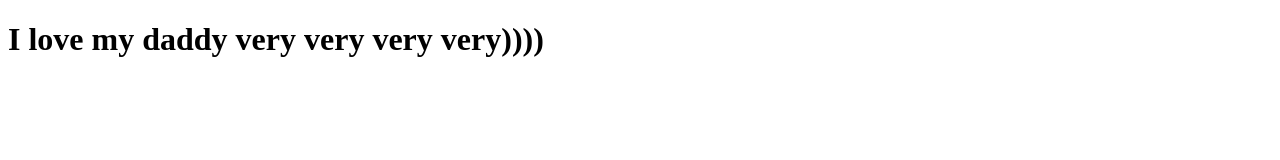
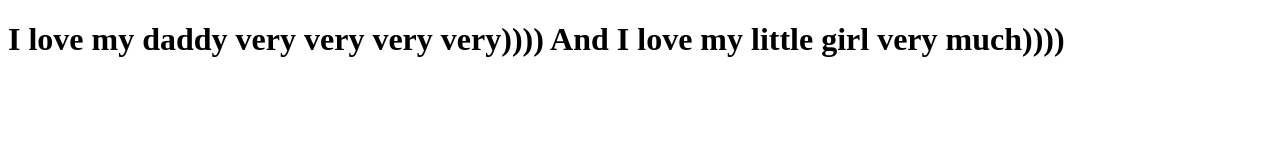
Before and after one commit to Sitkosha/daddy, a plain HTML site: page index.html in a window 1280 px wide. Drawn offline with Linux system fonts and the light colour scheme.

Commit message:
add girl

```diff
--- a/index.html
+++ b/index.html
@@ -8,7 +8,9 @@
 </head>
 
 <body>
-    <h1>I love my daddy very very very very))))</h1>
+    <h1>I love my daddy very very very very))))
+        And I love my little girl very much))))
+    </h1>
 </body>
 
 </html>
```
